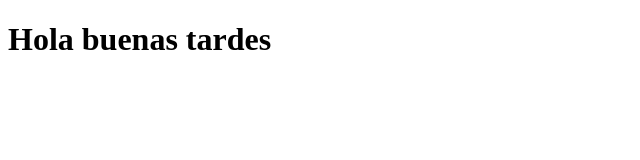
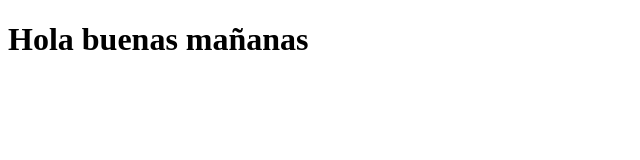
Before and after one commit to AlejandroBlascoChafer2/ProjectED1, a plain HTML site: page index.html in a window 1280 px wide. Shown: the whole page, without its empty margins (0-640 px from the left). Drawn offline with Linux system fonts and the light colour scheme.

Commit message:
Segona versió

```diff
--- a/index.html
+++ b/index.html
@@ -6,6 +6,6 @@
     <title>Document</title>
 </head>
 <body>
-    <h1>Hola buenas tardes</h1>
+    <h1>Hola buenas mañanas</h1>
 </body>
 </html>
```
